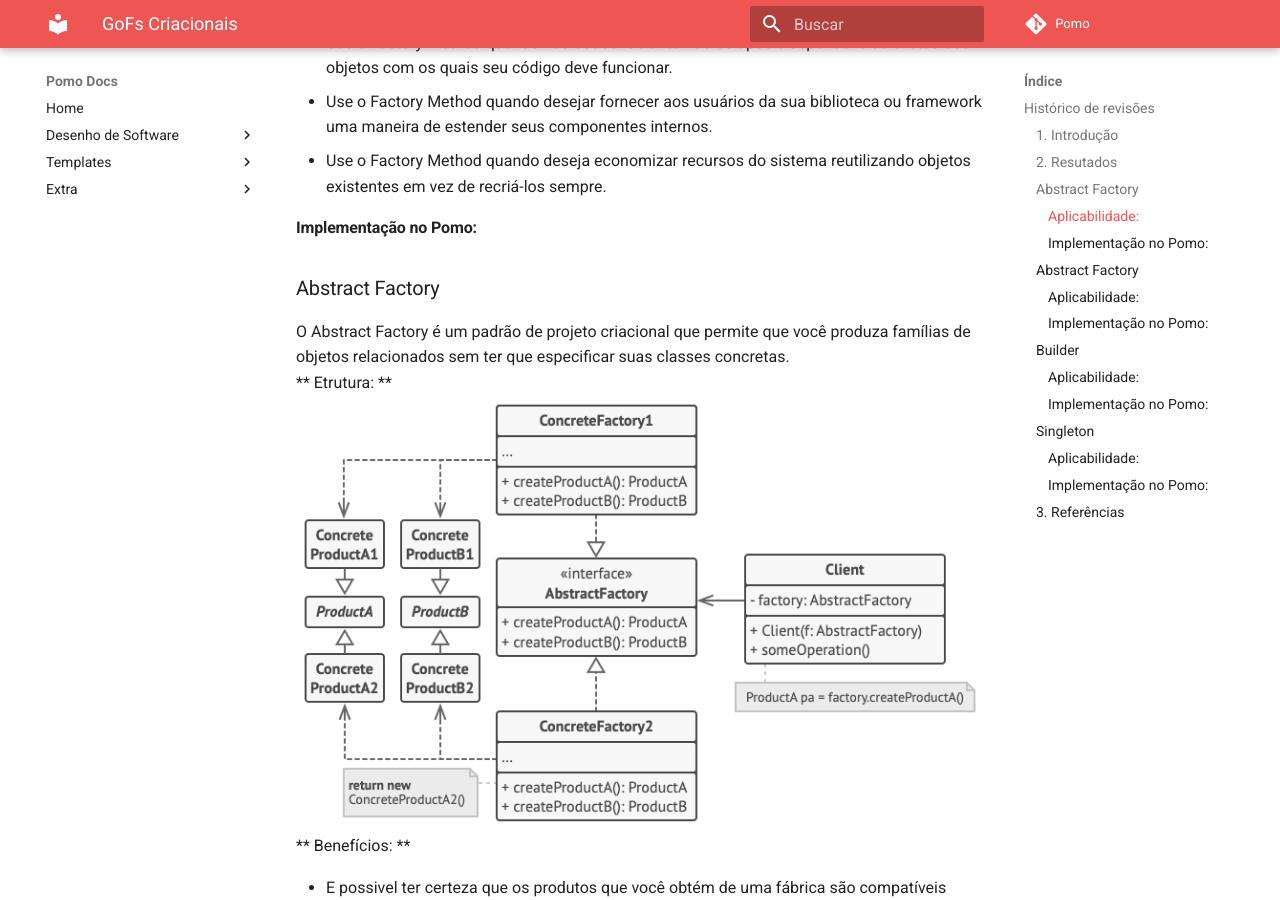
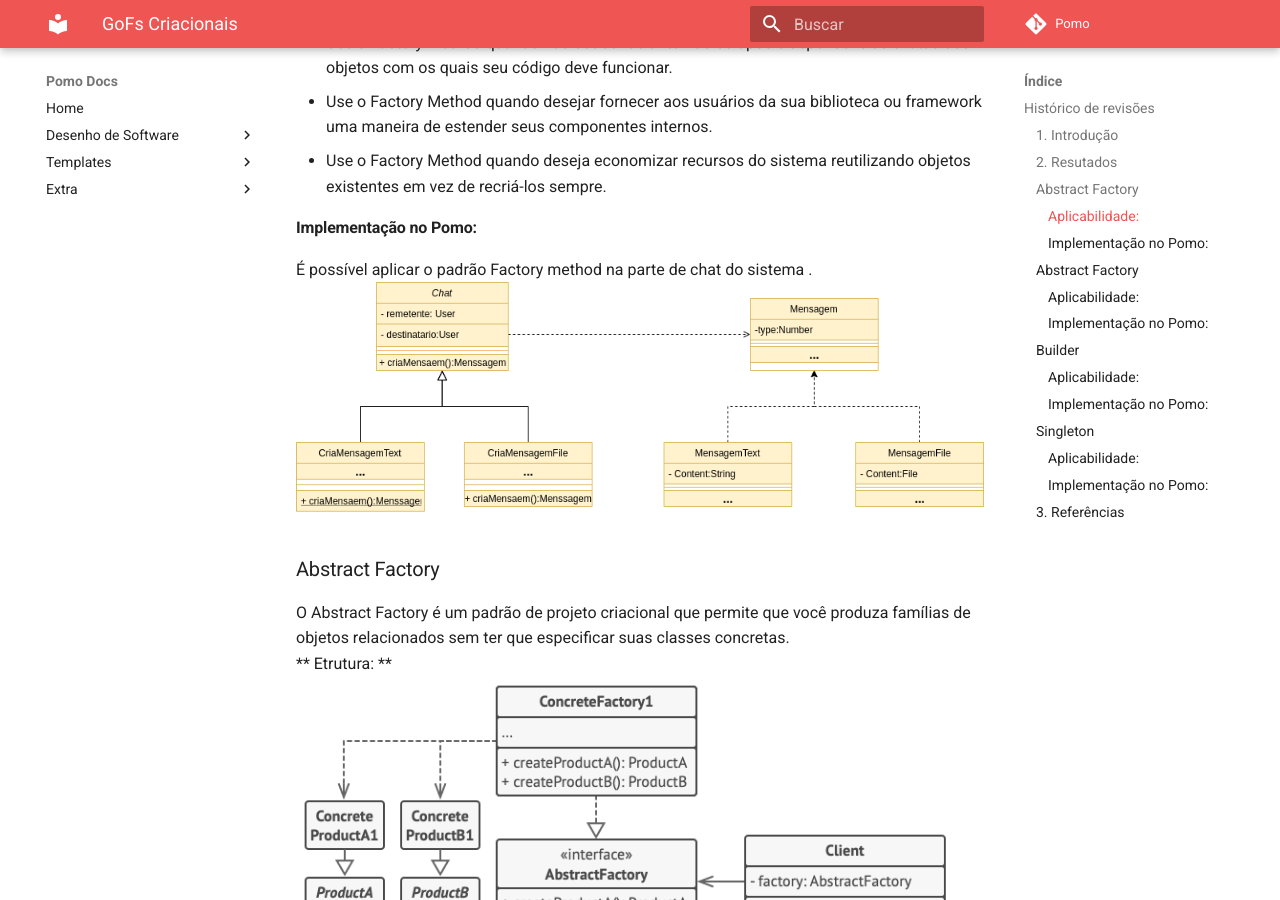
Before and after one commit to UnBArqDsw/2020.1_G6_Pomo, an MkDocs documentation site: the page built from docs/padrões-de-projeto/modulo3.1/gofs_criacionais.md, in a window 1280 px wide and 900 px high, scrolled down 1433 px. Built offline with MkDocs 1.6.1 and Material for MkDocs 9.7.7, drawn with Linux system fonts in a browser that asks for light colours; comment, search, counter and statistics services are not loaded; some of the changed text lies outside the part shown.

Commit message:
[DOC] adiciona modelo de chat #28

```diff
--- a/docs/padrões-de-projeto/modulo3.1/gofs_criacionais.md
+++ b/docs/padrões-de-projeto/modulo3.1/gofs_criacionais.md
@@ -33,6 +33,9 @@ O Factory Method é um padrão criacional de projeto que fornece uma interface p
 - Use o Factory Method quando deseja economizar recursos do sistema reutilizando objetos existentes em vez de recriá-los sempre.<br>
 
 #### Implementação no Pomo:
+
+É possível aplicar o padrão Factory method na parte de chat do sistema .<br>
+![chat](../../img/padroes/criacionais/padrao-chat.png)<br>
 
 ### Abstract Factory
 
@@ -93,6 +96,8 @@ Utilize o padrão Singleton quando uma classe em seu programa deve ter apenas um
 
 #### Implementação no Pomo:
 
+Até o momento não foi encontrado aplicações do padrão dentro do Pomo
+
 ### 3. Referências
 
 Design Patterns. Refactoring Guru, 2014. Disponível em: <https://refactoring.guru/pt-br/design-patterns/creational-patterns>. Acesso em: 20, outubro de 2020.
```
Also changed, not shown: docs/img/padroes/criacionais/padrao-chat.png (added).
